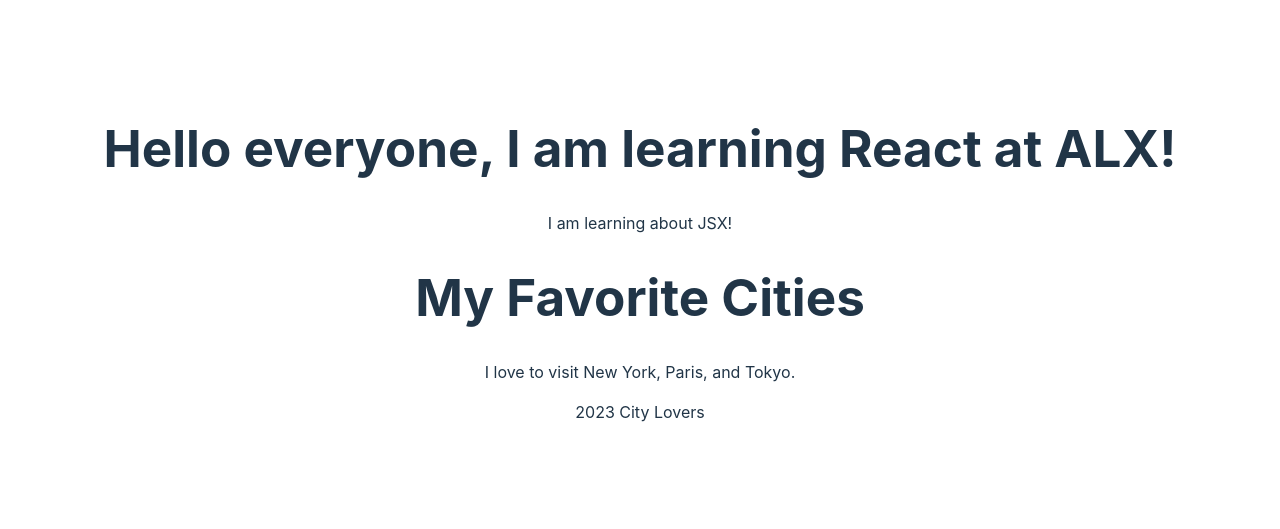
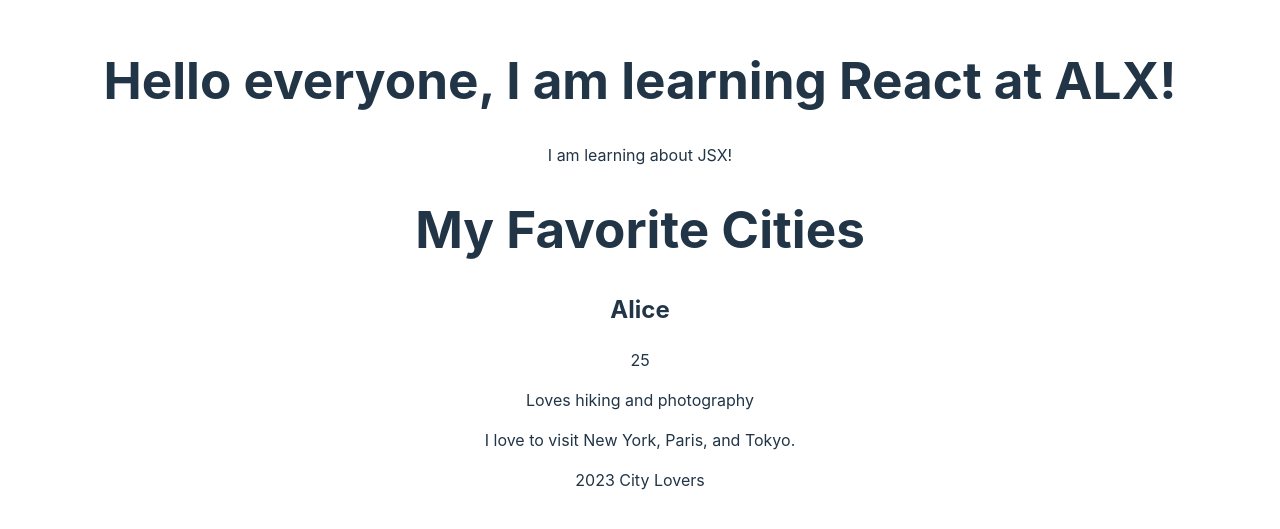
Before and after one commit to CreatorMarvel/alx-fe-reactjs, a React (Vite) app in the folder alx-react-app/: page / in a window 1280 px wide. Shown: the part 137-666 px from the top of the page. Built offline with nearby package versions, Linux system fonts and the light colour scheme.

Commit message:
Added the UserComponent

```diff
--- a/alx-react-app/src/App.jsx
+++ b/alx-react-app/src/App.jsx
@@ -3,12 +3,14 @@
 import Header from "./components/Header";
 import MainContent from "./components/MainContent";
 import Footer from "./components/Footer";
+import UserProfile from "./components/UserProfile";
 
 function App() {
 	return (
 		<>
 			<WelcomeMessage />
 			<Header />
+			<UserProfile name="Alice" age="25" bio="Loves hiking and photography" />
 			<MainContent />
 			<Footer />
 		</>
--- /dev/null
+++ b/alx-react-app/src/components/UserProfile.jsx
@@ -0,0 +1,19 @@
+import PropTypes from "prop-types";
+
+UserProfile.propTypes = {
+	name: PropTypes.string,
+	age: PropTypes.number,
+	bio: PropTypes.string,
+};
+
+function UserProfile({ name, age, bio }) {
+	return (
+		<div>
+			<h2>{name}</h2>
+			<p>{age}</p>
+			<p>{bio}</p>
+		</div>
+	);
+}
+
+export default UserProfile;
```
